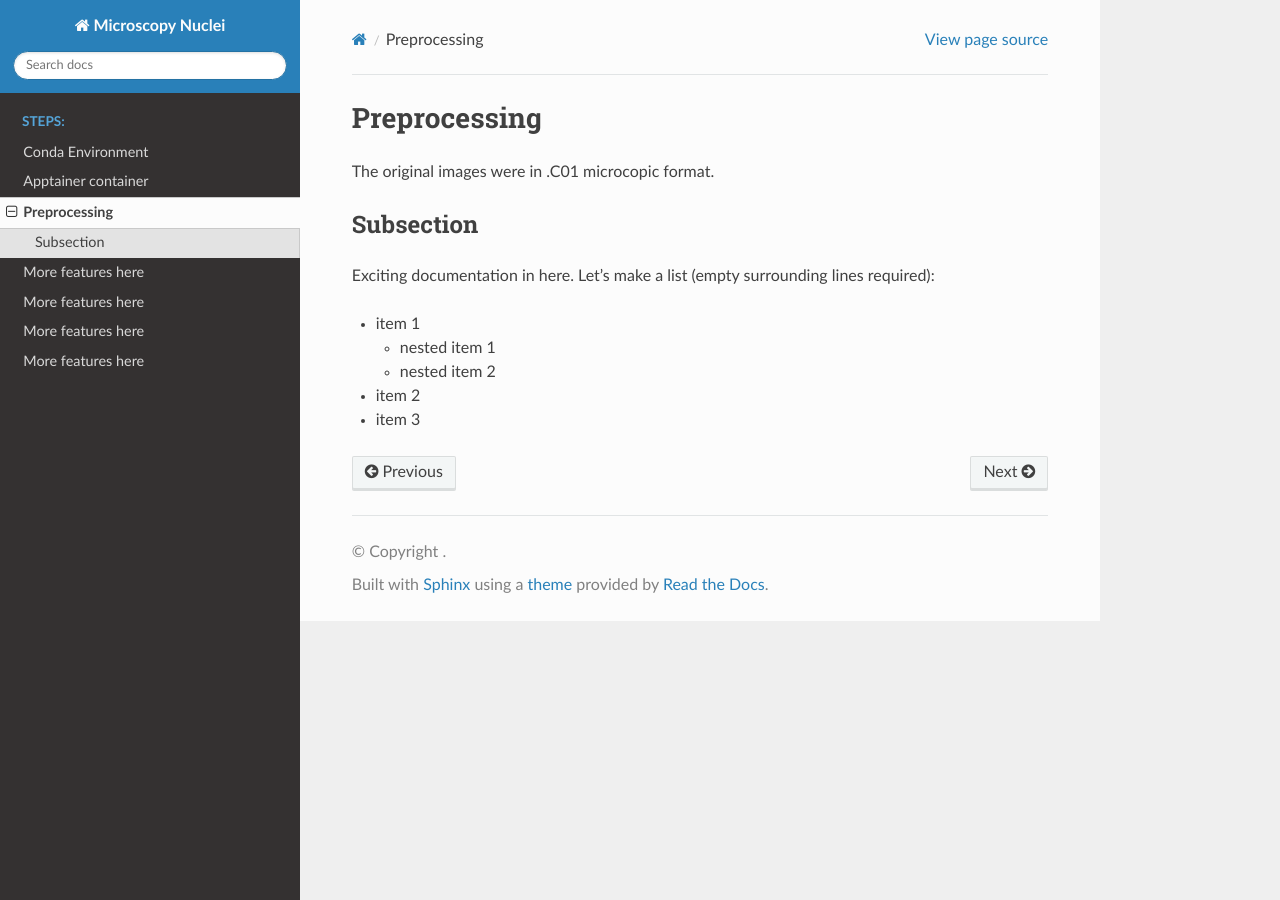
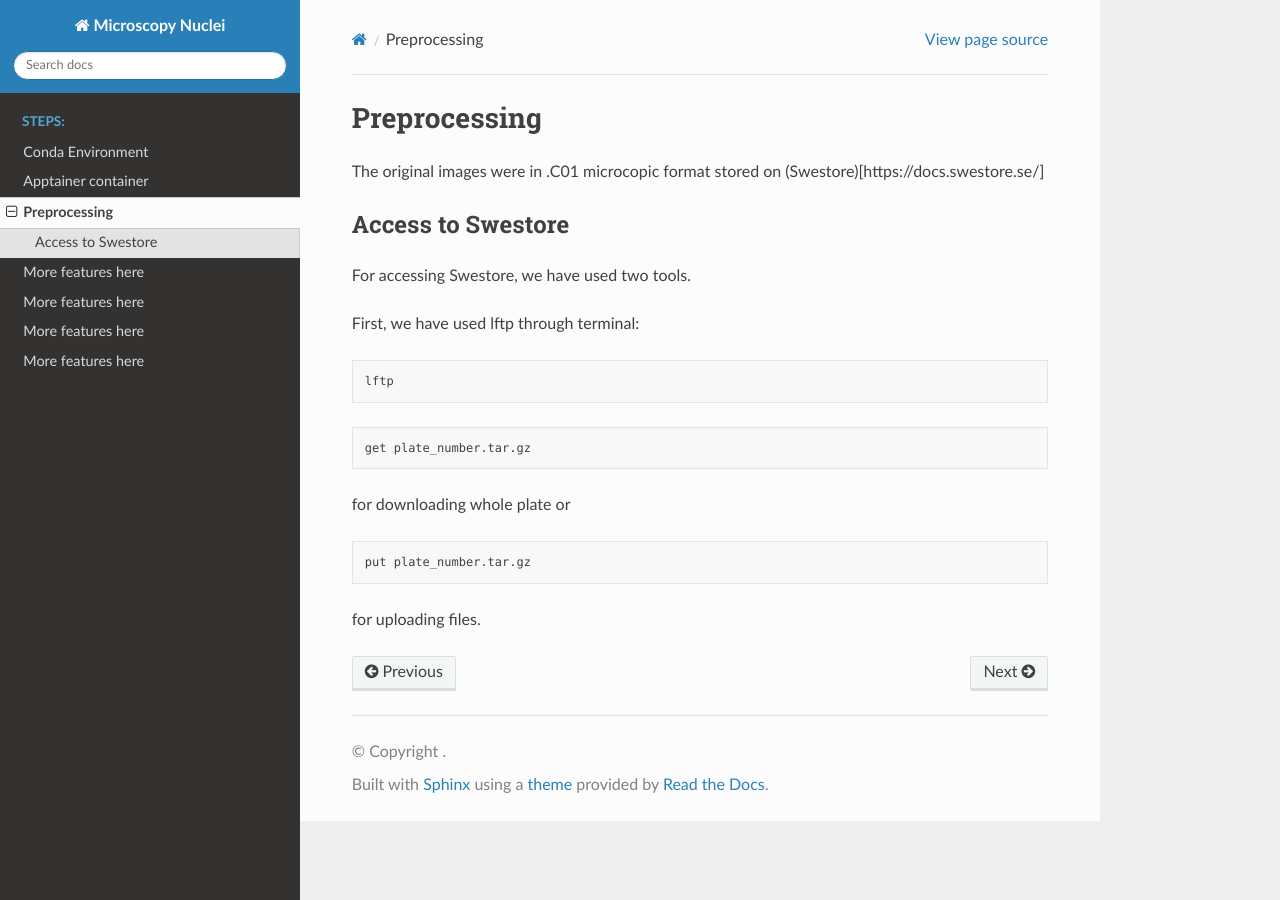
Before and after one commit to SalmaKazemiRashed/Cell_Microscopy_project, a Sphinx documentation site: the page built from doc/Preprcoessing.md, in a window 1280 px wide. Built offline with Sphinx 7.4.7 and the Read the Docs theme 3.1.0, drawn with Linux system fonts in a browser that asks for light colours.

Commit message:
update doc

````diff
--- a/doc/Preprcoessing.md
+++ b/doc/Preprcoessing.md
@@ -1,17 +1,23 @@
 # Preprocessing
 
-The original images were in .C01 microcopic format.
+The original images were in .C01 microcopic format stored on (Swestore)[https://docs.swestore.se/]
 
 
-## Subsection
+## Access to Swestore
 
-Exciting documentation in here.
-Let's make a list (empty surrounding lines required):
+For accessing Swestore, we have used two tools.
 
-- item 1
+First, we have used lftp through terminal:
+```bash
+lftp
+```
 
-  - nested item 1
-  - nested item 2
+```bash
+get plate_number.tar.gz
+```
+for downloading whole plate or
 
-- item 2
-- item 3
+```bash
+put plate_number.tar.gz
+```
+for uploading files.
````
